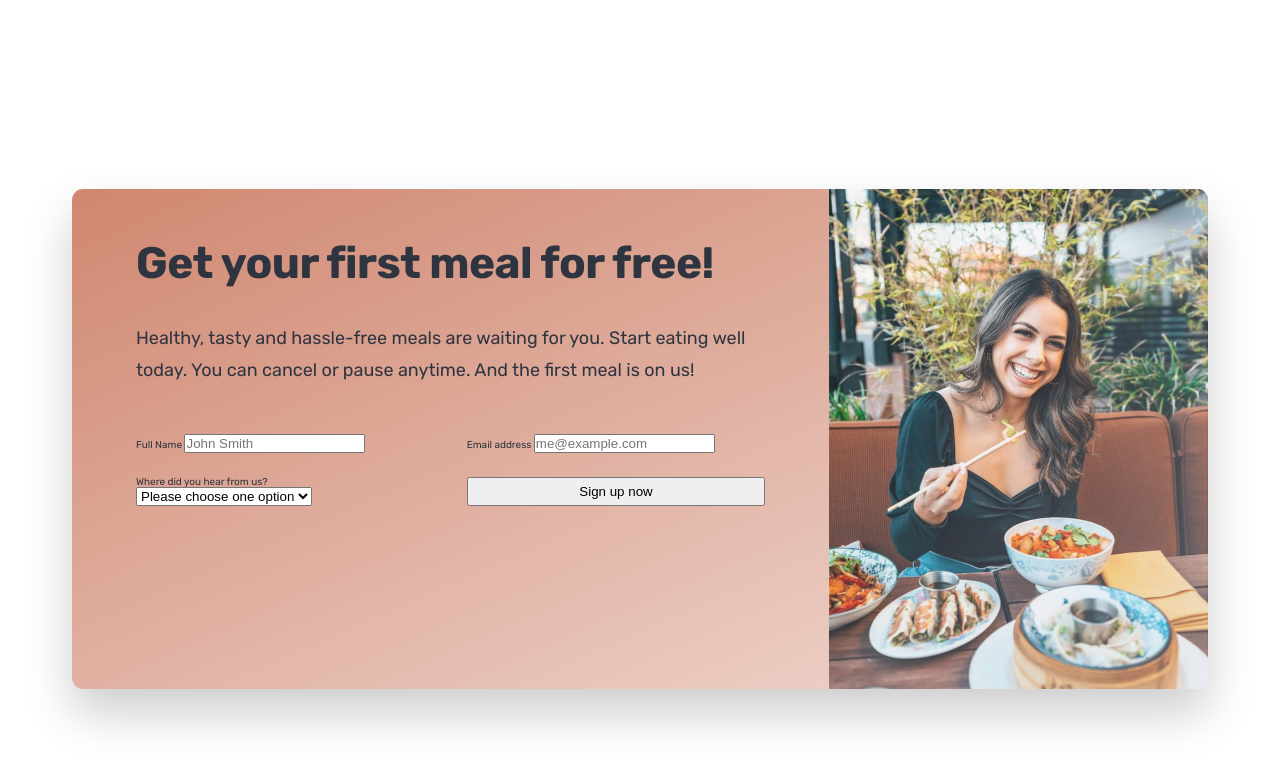
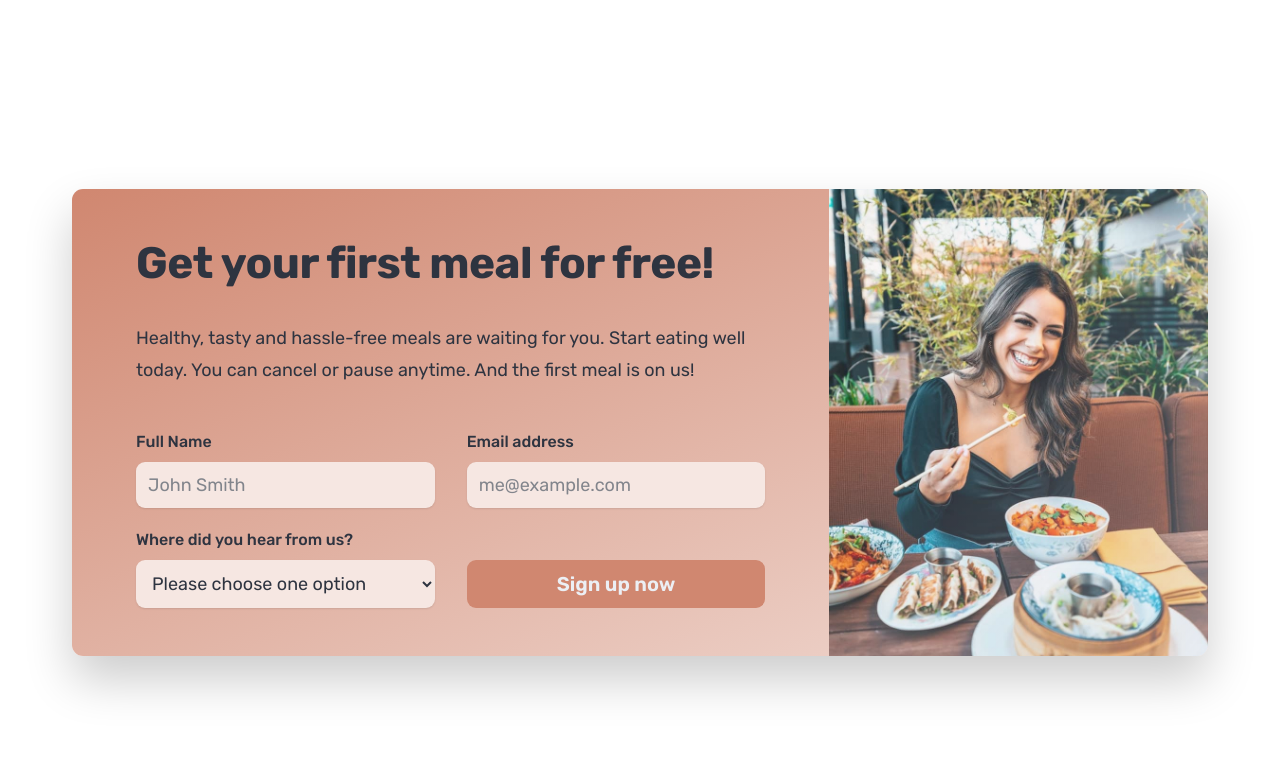
Before and after one commit to xyzdelete/WebsiteProject11132022, a plain HTML site: page index.html in a window 1280 px wide. Shown: the part 5857-6624 px from the top of the page. Drawn offline with nearby package versions, Linux system fonts and the light colour scheme.

Commit message:
Build the Call-To-Action Section part 3

```diff
--- a/css/general.css
+++ b/css/general.css
@@ -150,7 +150,17 @@ body {
     margin-bottom: 1.6rem;
     letter-spacing: 0.75px;
 }
-
+.btn {
+    color: #2e3440;
+    padding: 1.6rem 3.2rem;
+    border-radius: 9px;
+    font-size: 2rem;
+    font-weight: 600;
+    transition: all 0.3s;
+    border: none;
+    cursor: pointer;
+    font-family: inherit;
+}
 .btn:link,
 .btn:visited {
     display: inline-block;
@@ -209,6 +219,17 @@ body {
     border-bottom: 1px solid transparent;
 }
 
+.btn--form {
+    background-color: #d08770;
+    color: #eceff4;
+    align-self: end;
+    padding: 1.2rem;
+}
+
+.btn--form:hover {
+    background-color: #bb7a65;
+}
+
 .list {
     list-style: none;
     display: flex;
@@ -229,6 +250,12 @@ body {
     fill: #bb7a65;
 }
 
+*:focus {
+    outline: none;
+    outline: 4px dotted #bb7a65;
+    outline-offset: 8px;
+}
+
 /* HELPER/SETTINGS CLASSES */
 
 .margin-right-sm {
--- a/css/style.css
+++ b/css/style.css
@@ -477,8 +477,6 @@
 
     background-image: linear-gradient(to right bottom, #d08770, #f1dbd4);
 
-    /* temp */
-    height: 50rem;
     overflow: hidden;
 }
 
@@ -488,7 +486,7 @@
 }
 
 .cta .heading-secondary {
-    color: #2e3440;
+    color: inherit;
     margin-bottom: 3.2rem;
 }
 
@@ -511,3 +509,31 @@
     column-gap: 3.2rem;
     row-gap: 2.4rem;
 }
+
+.cta-form label {
+    display: block;
+    font-size: 1.6rem;
+    font-weight: 500;
+    margin-bottom: 1.2rem;
+}
+.cta-form input,
+.cta-form select {
+    color: inherit;
+    width: 100%;
+    padding: 1.2rem;
+    font-size: 1.8rem;
+    font-family: inherit;
+    border: none;
+    background-color: #f6e7e2;
+    border-radius: 9px;
+    box-shadow: 0 1px 2px rgba(0, 0, 0, 0.1);
+}
+
+.cta-form input::placeholder {
+    color: #82858c;
+}
+
+.cta *:focus {
+    outline: none;
+    box-shadow: 0 0 0 0.8rem rgba(246, 231, 226, 0.5);
+}
--- a/index.html
+++ b/index.html
@@ -729,7 +729,9 @@
                                     </select>
                                 </div>
 
-                                <button class="btn">Sign up now</button>
+                                <button class="btn btn--form">
+                                    Sign up now
+                                </button>
                             </form>
                         </div>
                         <div
```
